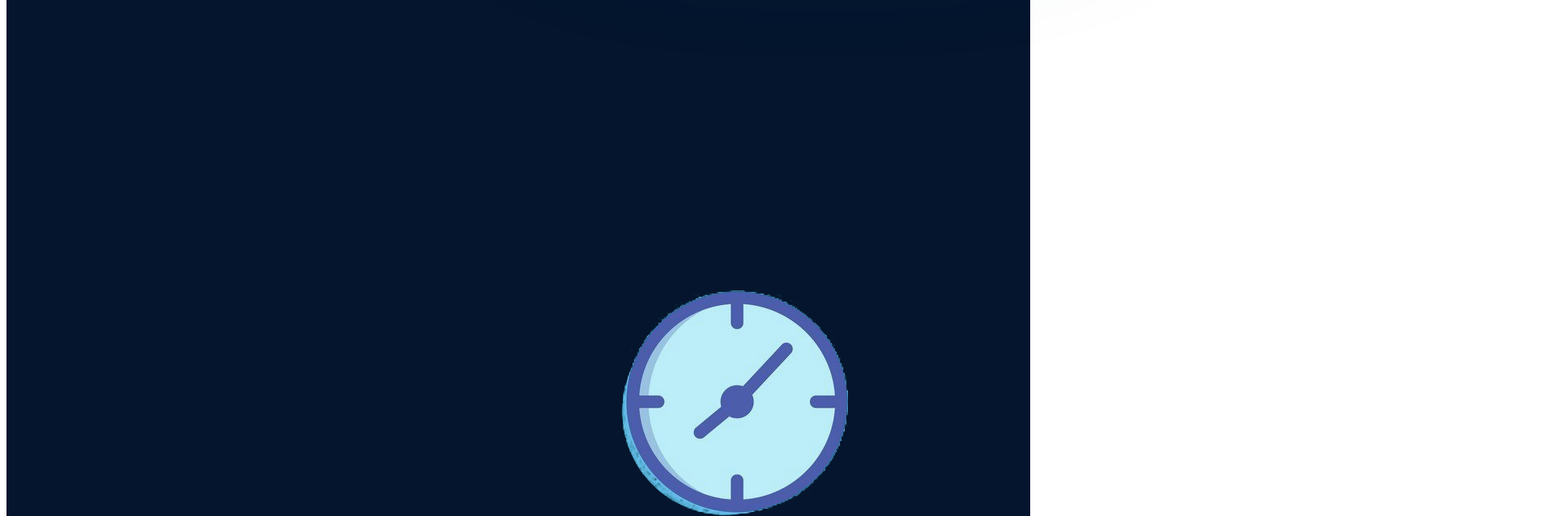
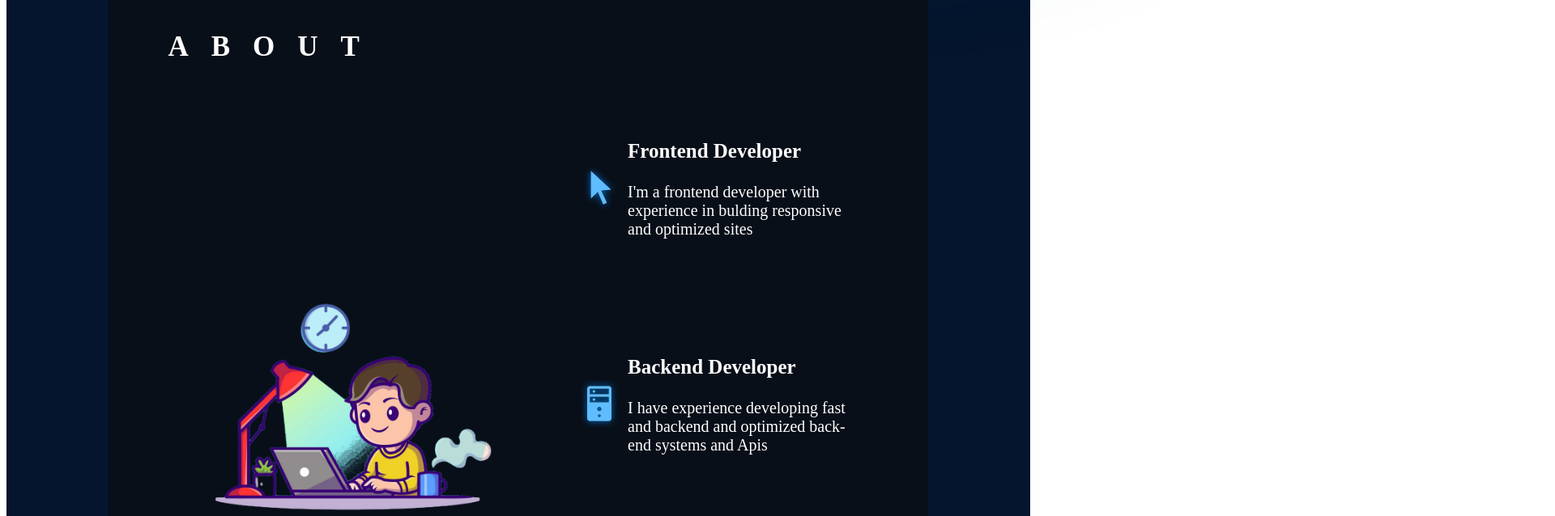
Before and after one commit to hasharas/my-portfolio, a React (Vite) app: page / in a window 1280 px wide. Shown: the part 1180-1818 px from the top of the page at 81% size, 1920 px wide, since content can reach past the window. Built offline with nearby package versions, Linux system fonts and the light colour scheme; the HTML template or start-up script is replaced by a standard one.

Commit message:
style:about section style

```diff
--- a/src/component/About/About.jsx
+++ b/src/component/About/About.jsx
@@ -7,34 +7,34 @@
 
 const About = () => {
       return (
-            <section className='style.container'>
-                  <h2 className="style.title">
+            <section className={style.container}>
+                  <h2 className={style.title}>
                         About
                   </h2>
-                  <div className='style.content'>
-                        <img src={men2} alt="lap with me" className='style.aboutImg' />
-                        <ul className='style.aboutItems'>
-                              <li className='style.aboutItem'>
-                                    <img src={cursorIcon} alt="" />
-                                    <div className='aboutItemText'>
+                  <div className={style.content}>
+                        <img src={men2} alt="lap with me" className={style.aboutImg} />
+                        <ul className={style.aboutItems}>
+                              <li className={style.aboutItem}>
+                                    <img src={cursorIcon} alt="curson image" />
+                                    <div className={style.aboutItemText}>
                                           <h3>Frontend Developer</h3>
                                           <p>
                                                 I'm a frontend developer with experience in bulding responsive and optimized sites
                                           </p>
                                     </div>
                               </li>
-                              <li className='style.aboutItem'>
-                                    <img src={serverIcon} alt="" />
-                                    <div className='aboutItemText'>
+                              <li className={style.aboutItem}>
+                                    <img src={serverIcon} alt="server image" />
+                                    <div className={style.aboutItemText}>
                                           <h3>Backend Developer</h3>
                                           <p>
                                                 I have experience developing fast and backend and optimized back-end systems and Apis
                                           </p>
                                     </div>
                               </li>
-                              <li className='style.aboutItem'>
-                                    <img src={uiIcon} alt="" />
-                                    <div className='aboutItemText'>
+                              <li className={style.aboutItem}>
+                                    <img src={uiIcon} alt="database image" />
+                                    <div className={style.aboutItemText}>
                                           <h3>Data Bases</h3>
                                           <p>
                                                 I have experience work with database and AWS s3..
--- a/src/component/About/About.module.css
+++ b/src/component/About/About.module.css
@@ -1,20 +1,90 @@
 @import "../../vars.css";
 
 .container {
+  position: relative;
+  background-color: rgba(12, 12, 12, 0.6);
+  border-radius: 15px;
+  padding: 73px;
+  margin-top: 129px;
+  z-index: 1;
+  margin-left: 10%;
+  margin-right: 10%;
 }
 
 .title {
+  color: var(--color-text);
+  font-size: 35px;
+  font-weight: 700;
+  letter-spacing: 1.75rem;
+  text-transform: uppercase;
 }
 .content {
+  display: flex;
+  flex-direction: row;
+  align-items: center;
 }
 .aboutImg {
+  width: 50%;
 }
 
 .aboutItems {
+  color: var(--color-text);
+  display: flex;
+  flex-direction: column;
+  gap: 50px;
 }
 
 .aboutItem {
+  display: flex;
+  flex-direction: row;
+  align-items: center;
+  border-radius: 20px;
+  list-style: none;
+  padding: 25px;
+  background-image: linear-gradient(
+    90deg,
+    rgba(165, 215, 232, 0.42) 0%,
+    rgba(255, 255, 255, 0) 100%
+  );
+  background-size: 0 100%;
+  background-repeat: no-repeat;
+  transition: 0.4s;
+}
+.aboutItem:hover {
+  background-size: 100% 100%;
 }
 
+.aboutItem h3 {
+  font-size: 25px;
+  font-weight: 600;
+}
+.aboutItem p {
+  font-size: 20px;
+}
 .aboutItemText {
 }
+
+@media screen and (max-width: 830px) {
+  .container {
+    background-color: transparent;
+    padding-left: 0;
+    padding-right: 0;
+  }
+
+  .content {
+    flex-direction: column;
+  }
+
+  .aboutImg {
+    display: none;
+  }
+
+  .aboutItems {
+    margin-top: 29px;
+  }
+
+  .aboutItem {
+    padding-left: 0;
+    padding-right: 0;
+  }
+}
```
